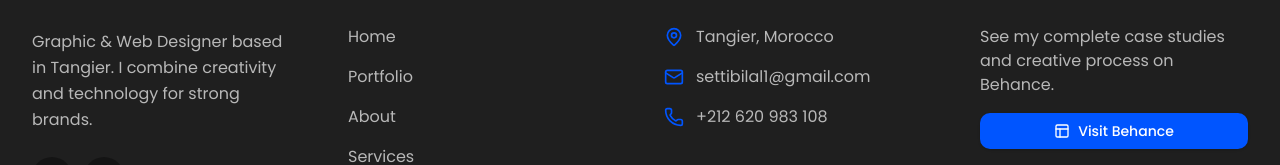
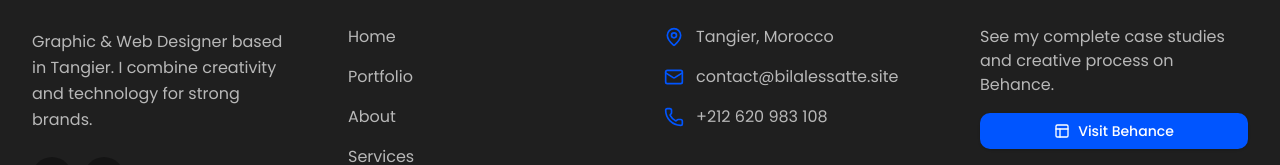
Before and after one commit to setti01/portfolio, a React (Vite) app in the folder apps/web/: page /contact in a window 1280 px wide. Shown: the part 1196-1361 px from the top of the page. Built offline with nearby package versions, Linux system fonts and the light colour scheme.

Commit message:
update email to contact@bilalessatte.site

```diff
--- a/apps/web/src/components/Footer.jsx
+++ b/apps/web/src/components/Footer.jsx
@@ -78,7 +78,7 @@ const Footer = () => {
               </li>
               <li className="flex items-center gap-3 text-secondary-foreground/70">
                 <Mail className="w-5 h-5 text-primary shrink-0" />
-                <a href="mailto:settibilal1@gmail.com" className="hover:text-primary transition-colors">settibilal1@gmail.com</a>
+                <a href="mailto:contact@bilalessatte.site" className="hover:text-primary transition-colors">contact@bilalessatte.site</a>
               </li>
               <li className="flex items-center gap-3 text-secondary-foreground/70">
                 <Phone className="w-5 h-5 text-primary shrink-0" />
--- a/apps/web/src/pages/AboutPage.jsx
+++ b/apps/web/src/pages/AboutPage.jsx
@@ -87,7 +87,7 @@ const AboutPage = () => {
                   </div>
                   <div className="flex items-center gap-3 text-muted-foreground">
                     <Mail className="w-5 h-5 text-primary" />
-                    <span className="truncate">settibilal1@gmail.com</span>
+                    <span className="truncate">contact@bilalessatte.site</span>
                   </div>
                 </div>
 
--- a/apps/web/src/pages/ContactPage.jsx
+++ b/apps/web/src/pages/ContactPage.jsx
@@ -12,7 +12,7 @@ const ContactPage = () => {
 
   const contactInfo = [
     { icon: Phone, label: t('contact.infoPhone'), value: '+212 620 983 108', href: 'tel:+212620983108' },
-    { icon: Mail, label: t('contact.infoEmail'), value: 'settibilal1@gmail.com', href: 'mailto:settibilal1@gmail.com' },
+    { icon: Mail, label: t('contact.infoEmail'), value: 'contact@bilalessatte.site', href: 'mailto:contact@bilalessatte.site' },
     { icon: MapPin, label: t('contact.infoLocation'), value: t('contact.locationValue'), href: null },
   ];
 
```
